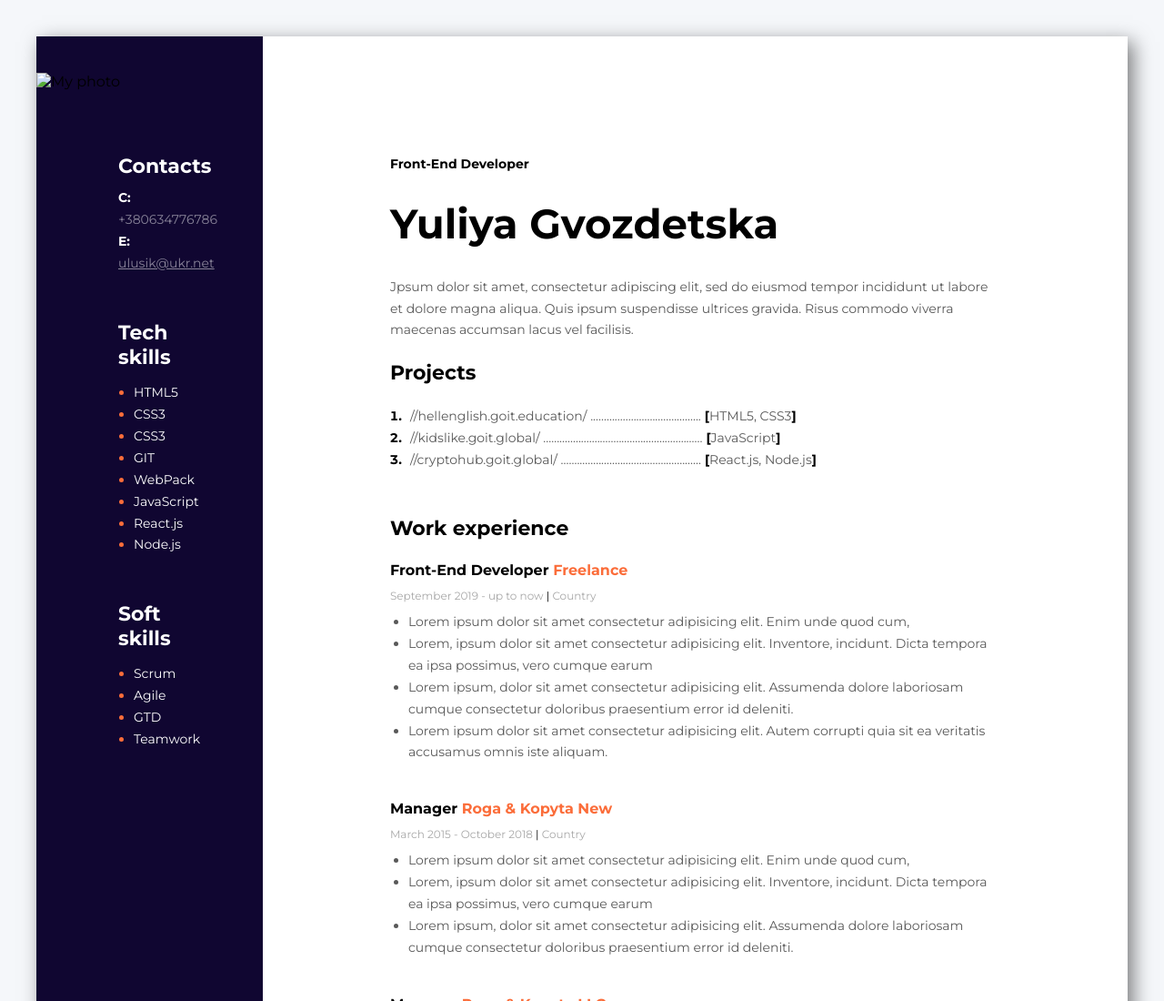
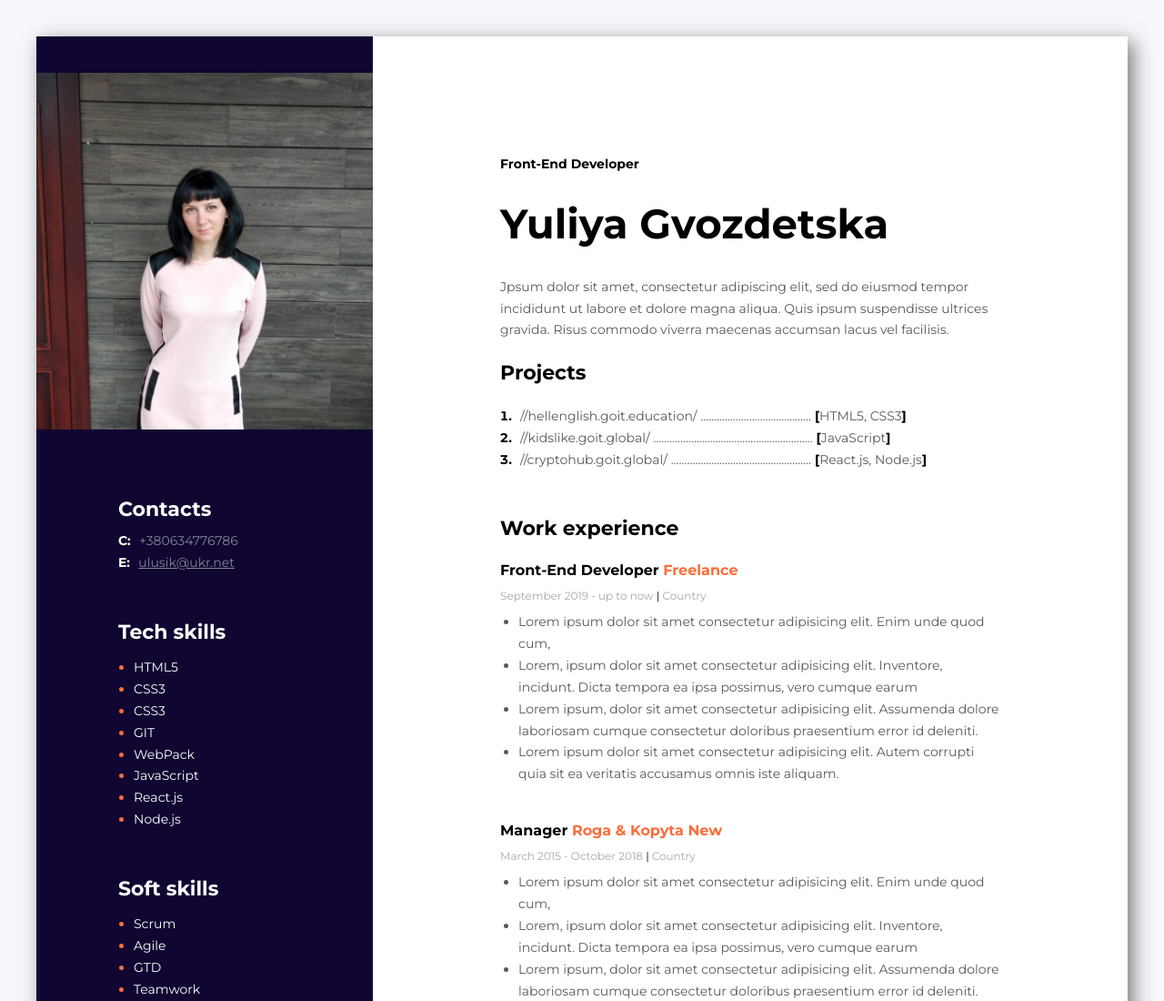
Before and after one commit to Julinkor/Resume-Gvozdetska, a plain HTML site: page index.html in a window 1280 px wide. Shown: the top 1100 px of the page at 91% size. Drawn offline with Linux system fonts and the light colour scheme; the site is published under a folder, as on GitHub Pages, so addresses that start at the root find nothing.

Commit message:
fix photo
fixed the path to the photo

```diff
--- a/index.html
+++ b/index.html
@@ -96,7 +96,7 @@
 
         <!--SIDE BAR-->
     <aside class="side-bar">
-        <img src="/images/photo.jpg " width="370" alt="My photo">
+        <img src="./images/photo.jpg " width="370" alt="My photo">
         <!--CONTACTS SECTION-->
         <div class="contacts-section">
         <div class="contacts-skills">
```
